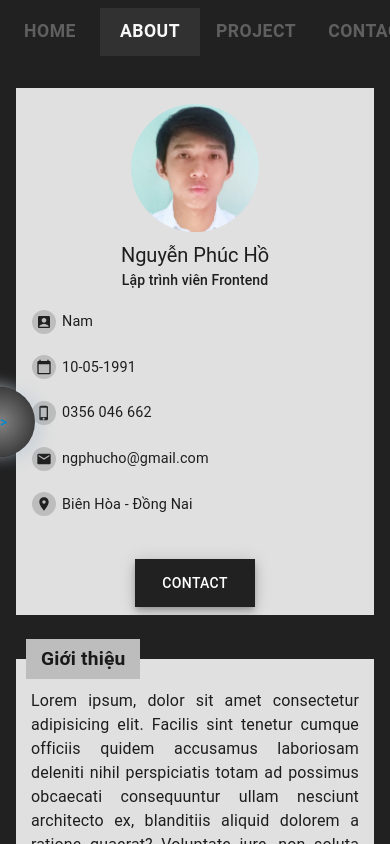
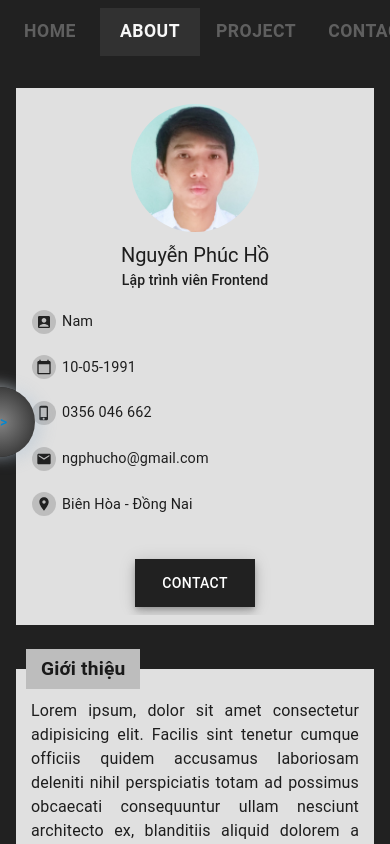
Before and after one commit to ngphucho/honguyen, a React (Create React App) app: page /about in a window 390 px wide. Shown: the top 844 px of the page. Built offline with nearby package versions, Linux system fonts and the light colour scheme.

Commit message:
complete responsive

```diff
--- a/src/layouts/AppLayout/index.js
+++ b/src/layouts/AppLayout/index.js
@@ -8,8 +8,31 @@ import { Outlet } from "react-router-dom";
 import { Container } from "@mui/material";
 import { useTheme } from "@mui/styles";
 import { useMediaQuery } from "@mui/material";
+import { makeStyles } from "@mui/styles";
+
+const useStyles = makeStyles((theme) => ({
+  "@global": {
+    "*::-webkit-scrollbar": {
+      width: "0.5em",
+    },
+    "*::-webkit-scrollbar-track": {
+      "-webkit-box-shadow": "inset 0 0 6px rgba(0,0,0,0.00)",
+    },
+    "*::-webkit-scrollbar-thumb": {
+      backgroundColor: "#9e9e9e",
+      // outline: "1px solid slategrey",
+    },
+  },
+
+  outlet: {
+    minHeight: "calc(100vh - 64px - 100px - 2rem)",
+    padding: "1.5rem 0",
+    backgroundColor: "#212121",
+  },
+}));
 
 export default function AppLayout() {
+  const classes = useStyles();
   const theme = useTheme();
   const matchSM = theme.breakpoints.up("sm");
   const location = useLocation();
@@ -32,15 +55,9 @@ export default function AppLayout() {
     findIndexByLocation(location.pathname);
   }, [location]);
   return (
-    <div>
+    <div className={classes.mainDiv}>
       <Header value={value} handleChange={handleChange} tabInfo={tabInfo} />
-      <div
-        style={{
-          minHeight: "calc(100vh - 64px - 100px - 2rem)",
-          padding: "1.5rem 0",
-          backgroundColor: "#212121",
-        }}
-      >
+      <div className={classes.outlet}>
         <Container>
           <Outlet />
         </Container>
--- a/src/pages/About/AboutLeftColumn/index.js
+++ b/src/pages/About/AboutLeftColumn/index.js
@@ -22,8 +22,26 @@ import CalendarTodayIcon from "@mui/icons-material/CalendarToday";
 import PhoneIphoneIcon from "@mui/icons-material/PhoneIphone";
 import EmailIcon from "@mui/icons-material/Email";
 import LocationOnIcon from "@mui/icons-material/LocationOn";
+import { useTheme } from "@mui/styles";
+import useMediaQuery from "@mui/material/useMediaQuery";
 
 const useStyles = makeStyles((theme) => ({
+  mainGrid: {
+    "&.MuiGrid-root": {
+      width: "100%",
+      position: "sticky",
+      top: 64,
+      left: 0,
+      height: "calc(100vh - 24px - 64px)",
+      minHeight: 537,
+      // overflowY: 'auto',
+      [theme.breakpoints.down("sm")]: {
+        position: "static",
+        // overflowY: "unset",
+        height: "auto",
+      },
+    },
+  },
   avatar: {
     "&.MuiAvatar-root": {
       backgroundColor: theme.palette.common.bg2,
@@ -126,10 +144,12 @@ const useStyles = makeStyles((theme) => ({
 }));
 
 export default function AboutLeftColumn() {
+  const theme = useTheme();
+  const matchSM = useMediaQuery(theme.breakpoints.up("sm"));
   const classes = useStyles();
   const navigate = useNavigate();
   return (
-    <Grid item sx={{ width: "100%" }}>
+    <Grid item className={classes.mainGrid}>
       <Card sx={{ backgroundColor: "transparent", boxShadow: 0 }}>
         <CardContent>
           <Grid container flexDirection={"column"}>
--- a/src/styles/index.css
+++ b/src/styles/index.css
@@ -7,6 +7,8 @@ body {
   -webkit-font-smoothing: antialiased;
   -moz-osx-font-smoothing: grayscale;
   /* background-color: #212121; */
+
+
 }
 
 code {
```
